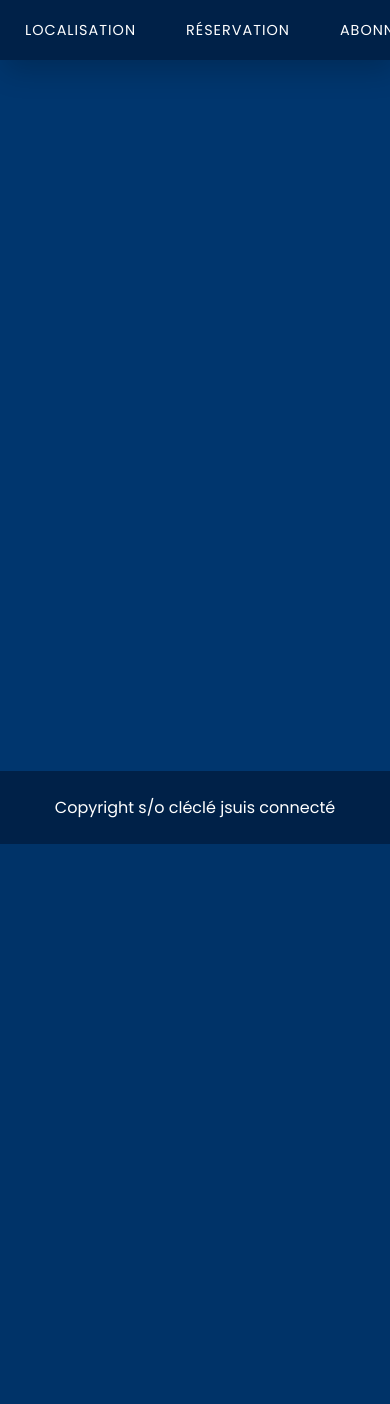
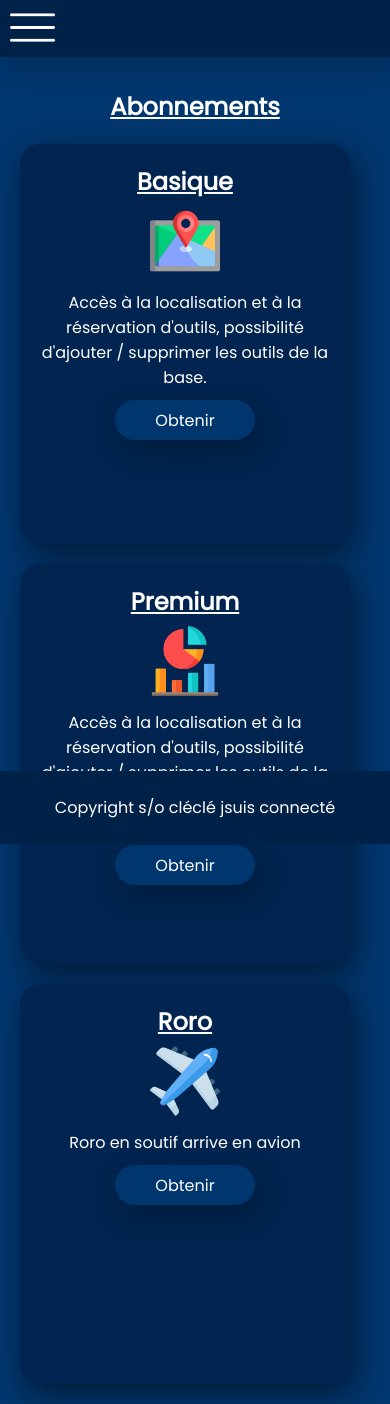
Before and after one commit to TomPARIS1/SAE-Position-Outils, a PHP site: page /abonnement.html in a window 390 px wide; the page is wider, and only the part inside the window is pictured. Before the commit the page ends 844 px from the top of that part, so only its background shows below. Run offline with PHP 8.4, Linux system fonts and the light colour scheme.

Commit message:
Modif HTML/CSS (ajout responsive + modif pages)

```diff
--- a/SAEClecle/abonnement.html
+++ b/SAEClecle/abonnement.html
@@ -4,6 +4,7 @@
     <title>Site Cléclé</title>
     <link rel="stylesheet" type="text/css" href="css/styles.css">
     <link rel="icon" type="image/png" href="images/outils.png">
+    <meta name="viewport" content="with=device-width, initial-scale=1.0">
     <meta charset="UTF-8">
 </head>
 
@@ -25,8 +26,33 @@
     </nav>
 </header>
 
-<div id="corps">
+<div class="abonnements">
+    <h2>Abonnements</h2>
+	<div class="container">
+		<div class="box">
+			<h2>Basique</h2>
+			<img src="images/map.png" alt="manette">
+			<p>Accès à la localisation et à la réservation d'outils, possibilité d'ajouter / supprimer les outils de la base.</p>
+			<a href="#">Obtenir</a>
+		</div>
 
+		<div class="box">
+			<h2>Premium</h2>
+			<img src="images/analytics.png" alt="website">
+			<p>
+            Accès à la localisation et à la réservation d'outils, possibilité d'ajouter / supprimer les outils de la base ainsi que d'obtenir les
+            statistiques d'utilisation des outils.
+            </p>
+			<a href="#">Obtenir</a>
+		</div>
+
+		<div class="box">
+			<h2>Roro</h2>
+			<img src="images/plane.png" alt="folder">
+			<p>Roro en soutif arrive en avion</p>
+			<a href="#">Obtenir</a>
+		</div>
+	</div>
 </div>
 
 <footer id="pied_de_page">
--- a/SAEClecle/connexion.html
+++ b/SAEClecle/connexion.html
@@ -4,6 +4,7 @@
     <title>Site Cléclé</title>
     <link rel="stylesheet" type="text/css" href="css/styles.css">
     <link rel="icon" type="image/png" href="images/outils.png">
+    <meta name="viewport" content="with=device-width, initial-scale=1.0">
     <meta charset="UTF-8">
 </head>
 
@@ -23,6 +24,8 @@
     </nav>
 </header>
 
+
+<div id="connexion">
     <h4>Veuillez vous connecter afin d'accéder aux fonctionnalités du site.</h4>
 
     <div class="box_form">
@@ -40,6 +43,7 @@
 
 
     </div>
+</div>
 
 
 <footer id="pied_de_page">
--- a/SAEClecle/css/styles.css
+++ b/SAEClecle/css/styles.css
@@ -1,4 +1,6 @@
 @import url('https://fonts.googleapis.com/css2?family=Poppins&display=swap');
+
+/* CSS Général */
 
 *{
     margin: 0;
@@ -18,14 +20,27 @@ body{
     align-items: center;
     flex-direction: column;
     color: white;
-    text-align: center;
 }
 
 header {
     height: 100%;
     width: 100%;
-    padding-bottom: 3em;
+    padding-bottom: 2em;
 }
+
+footer{
+    position: absolute;
+    bottom: 0;
+    left: 0;
+    right: 0;
+    background-color: rgb(0, 33, 72);
+    height: auto;
+    width: 100%;
+    padding: 1.5em;
+    text-align: center;
+}
+
+/* Navbar */
 
 ul {
     list-style: none;
@@ -89,35 +104,38 @@ nav label {
     display: none;
 }
 
-footer{
-    position: absolute;
-    bottom: 0;
-    left: 0;
-    right: 0;
-    background-color: rgb(0, 33, 72);
-    height: auto;
-    width: 100%;
-    padding: 1.5em;
+@media(max-width: 768px) {
+    nav {
+        display: block;
+    }
+
+    nav a img {
+        display: none;
+    }
+
+    nav ul {
+        display: block;
+        display: none;
+    }
+
+    nav label {
+        display: inline;
+    }
+
+    nav label > img {
+        display: inline;
+    }
+
+    #check:checked ~ ul {
+        display: block;
+    }
 }
 
-h1 {
-    text-decoration: underline;
-}
+/* Formulaire connexion */
 
-#container {
-    border: 0.1em solid black;
-    padding: 20em;
-}
-
-.box_reservation {
-    background-image: linear-gradient(rgb(1, 37, 80), rgb(1, 37, 80));
-    box-shadow: 12px 12px 10px rgba(0, 0, 0, .3);
-    margin: 3em;
-    border-radius: 10px;
-    padding: 2em;
-    min-height: 100px;
-    min-width: 150px;
+#connexion h4 {
     text-align: center;
+    margin-bottom: 10px;
 }
 
 form {
@@ -128,16 +146,8 @@ form {
     margin-bottom: 10px;
 }
 
-body {
-    text-align: center;
-}
-
 form p {
     margin-bottom: 10px;
-}
-
-h4 {
-    margin-bottom: 1em;
 }
 
 .box_form {
@@ -145,11 +155,191 @@ h4 {
     box-shadow: 12px 12px 10px rgba(0, 0, 0, .3);
     border-radius: 10px;
     padding: 2em;
+    text-align: center;
+}
+
+@media(max-width: 768px) {
+    #connexion h4 {
+        font-size: 14px;
+        margin-bottom: 0;
+    }
+    .box_form {
+        background-image: none;
+        box-shadow: none;
+        border-radius: none;
+    }
+    .box_form h2 {
+        display: none;
+    }
+}
+
+/* Abonnement */
+
+.abonnements {
+    width: 100%;
+    padding: 0 20px;
+    color: #FFFFFF;
+    text-align: center;
+}
+
+.abonnements h2 {
+    text-decoration: underline;
+}
+
+.container {
+    display: flex;
+    width: 80%;
+    align-items: center;
+    justify-content: space-around;
+    margin: auto;
+    color: #FFFFFF;
+}
+
+.box {
+    height: 420px;
+    width: 350px;
+    padding: 20px 20px;
+    border-radius: 20px;
+    background-image: linear-gradient(rgb(1, 37, 80), rgb(1, 37, 80));
+    text-align: center;
+    box-shadow: 5px 10px 30px rgba(0,0,0,0.5);
+    margin: 20px 0;
+    transition: all 0.5s ease;
+}
+
+.box:hover {
+    transition: 1s;
+    transform: scale(1.1);
+}
+
+.box a {
+    display: flex;
+    width: 140px;
+    height: 40px;
+    margin: auto;
+    margin-top: 10px;
+    justify-content: center;
+    align-items: center;
+    color: #FFFFFF;
+    background-color: rgb(0, 54, 110);
+    border-radius: 20px;
+    box-shadow: 5px 10px 30px rgba(0,0,0,0.3);
+}
+
+.box a:hover {
+    background-color: rgb(28, 107, 191);
+    transition: all 0.2s ease;
+}
+
+.abonnements > p {
+    font-size: 22px;
+    margin: 17px 0;
+}
+
+.abonnements > p img {
+    width: 23px;
+}
+
+.box img {
+    margin: 7px 0;
+    position: relative;
+    width: 70px;
+}
+
+@media (max-width: 768px) {
+    .abonnements > p {
+        font-size: 18px;
+    }
+
+    .container {
+        display: block;
+        text-align: center;
+        align-items: center;
+        width: auto;
+    }
+
+    .box {
+        height: 400px;
+        width: 330px;
+        font-size: 16px;
+    }
+}
+
+/* Localisation (index) */
+
+#select_atelier {
+    margin-bottom: 1em;
+}
+
+#localisation {
+    width: 80%;
+    text-align: center;
+}
+
+#localisation h2 {
+    text-decoration: underline;
+}
+
+.plan img {
+    border: 2px solid black;
+    width: 50em;
+}
+
+@media (max-width: 768px) {
+    #localisation {
+        width: auto;
+    }
+
+    .plan img {
+        transform: rotate(90deg);
+        width: auto;
+        margin-top: 130px;
+    }
+}
+
+/* Réservation */
+
+#reservation {
+    text-align: center;
+    width: 40%;
+}
+
+#reservation h2 {
+    text-decoration: underline;
+}
+
+.box_reservation {
+    background-image: linear-gradient(rgb(1, 37, 80), rgb(1, 37, 80));
+    box-shadow: 12px 12px 10px rgba(0, 0, 0, .3);
+    margin: 2em;
+    border-radius: 10px;
+    padding: 2em;
     min-height: 100px;
     min-width: 150px;
     text-align: center;
 }
 
-#select_atelier {
-    margin-bottom: 1em;
+.box_reservation a {
+    display: flex;
+    width: 110px;
+    height: 30px;
+    margin: auto;
+    margin-top: 10px;
+    justify-content: center;
+    align-items: center;
+    color: #FFFFFF;
+    background-color: rgb(0, 54, 110);
+    border-radius: 20px;
+    box-shadow: 5px 10px 30px rgba(0,0,0,0.3);
 }
+
+.box_reservation a:hover {
+    background-color: rgb(28, 107, 191);
+    transition: all 0.2s ease;
+}
+
+@media (max-width: 768px) {
+    #reservation {
+        width: auto;
+    }
+}
--- a/SAEClecle/index.html
+++ b/SAEClecle/index.html
@@ -4,6 +4,7 @@
         <title>Site Cléclé</title>
         <link rel="stylesheet" type="text/css" href="css/styles.css">
         <link rel="icon" type="image/png" href="images/outils.png">
+        <meta name="viewport" content="with=device-width, initial-scale=1.0">
         <meta charset="UTF-8">
         <script src="https://unpkg.com/konva@8/konva.min.js"></script>
     </head>
@@ -26,7 +27,7 @@
             </nav>
         </header>
 
-        <div id="corps">
+        <div id="localisation">
             <h2>Localisation des outils</h2>
 
             <div id="select_atelier">
@@ -40,7 +41,8 @@
                 </select>
             </div>
 
-            <div id="container">
+            <div class="plan">
+                <img src="./images/plan.jpg">
                 <!--<script>
                     var WIDTH = 1000;
                     var HEIGHT = 1000;
--- a/SAEClecle/reservation.html
+++ b/SAEClecle/reservation.html
@@ -4,6 +4,7 @@
         <title>Site Cléclé</title>
         <link rel="stylesheet" type="text/css" href="css/styles.css">
         <link rel="icon" type="image/png" href="images/outils.png">
+        <meta name="viewport" content="with=device-width, initial-scale=1.0">
         <meta charset="UTF-8">
     </head>
 
@@ -25,16 +26,19 @@
 		    </nav>
         </header>
 
-        <div id="corps">
+        <div id="reservation">
             <h2>Réservation d'outils</h2>
             <div class="box_reservation">
                 Outil ------ Stock ------ Dispo
+                <a href="#">Réserver</a>
             </div>
             <div class="box_reservation">
                 Outil ------ Stock ------ Dispo
+                <a href="#">Réserver</a>
             </div>
             <div class="box_reservation">
                 Outil ------ Stock ------ Dispo
+                <a href="#">Réserver</a>
             </div>
         </div>
 
```
Also changed, not shown: SAEClecle/images/analytics.png (added), SAEClecle/images/hamburger.png (added), SAEClecle/images/map.png (added), SAEClecle/images/plan.jpg (added), SAEClecle/images/plane.png (added). Lines whose indentation alone changed are shown as unchanged.
